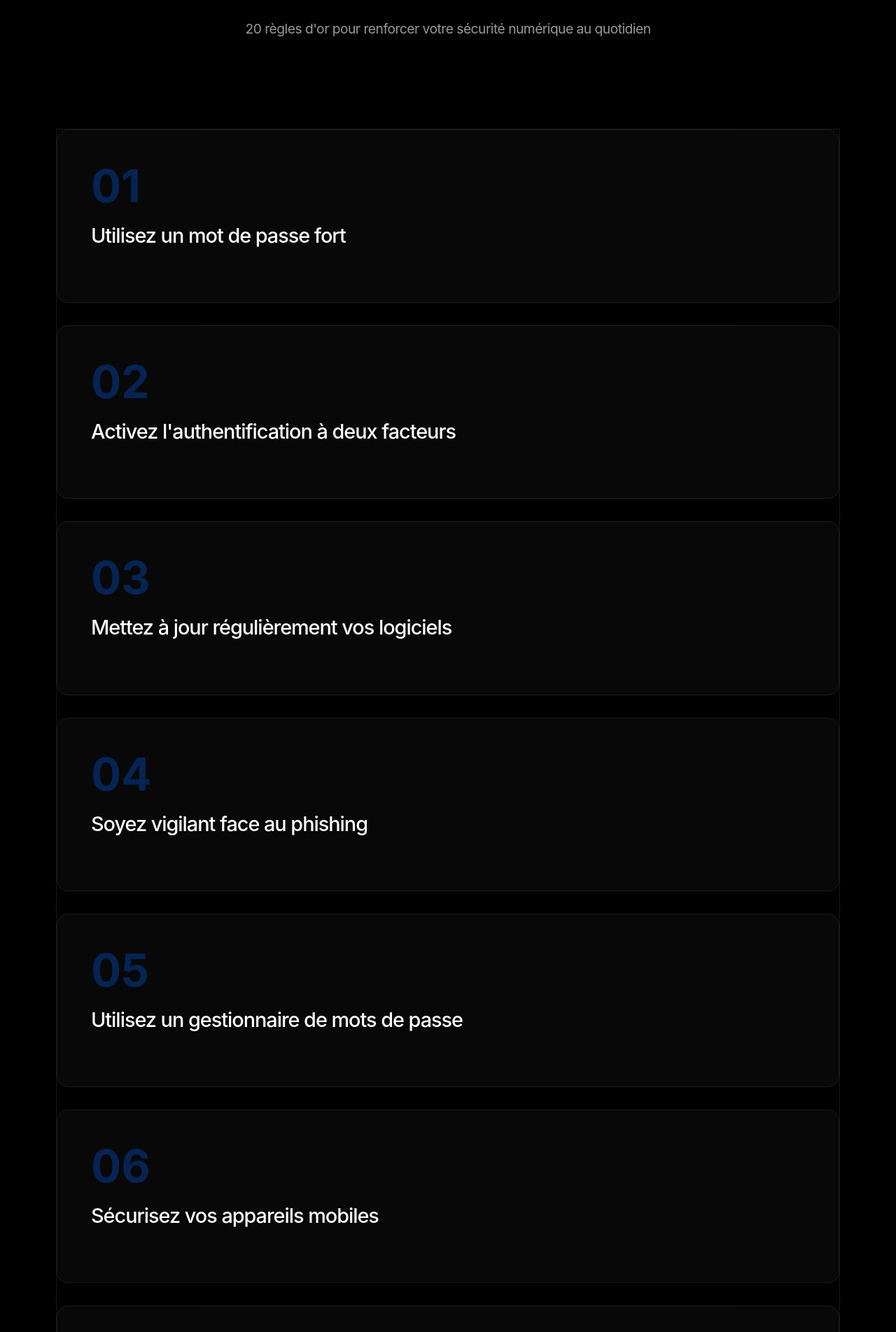
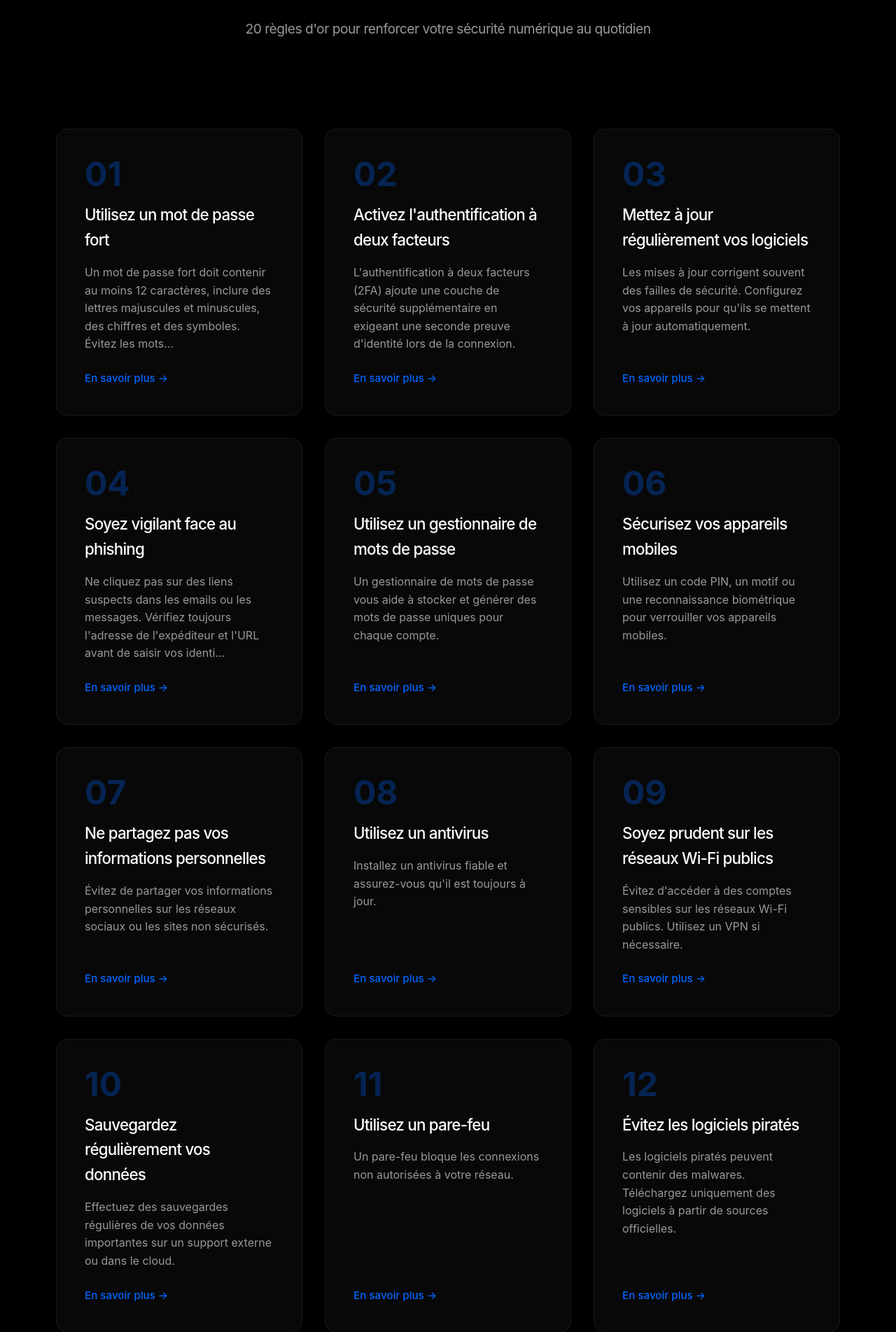
Before and after one commit to moa-digitalagency/CyberConfiance, a Flask app: page /rules in a window 1280 px wide. Shown: the part 320-2224 px from the top of the page at 70% size. Run offline with Flask 3, Linux system fonts and the light colour scheme.

Commit message:
Enhance rules display with individual pages and detailed content
Add a new route for individual rule details, update the rules page to display rules in a grid with summary previews, and introduce a Jinja filter to strip HTML tags from descriptions.

Replit-Commit-Author: Agent
Replit-Commit-Session-Id: 45b65037-a4c5-45e7-8520-8406e4f578e2
Replit-Commit-Checkpoint-Type: intermediate_checkpoint
Replit-Commit-Event-Id: 674fb0d3-dcdf-4b9c-9e01-325dc8af9040
Replit-Commit-Screenshot-Url: https://storage.googleapis.com/screenshot-production-us-central1/4e732988-c122-4bf9-9822-30913ec8a4d0/45b65037-a4c5-45e7-8520-8406e4f578e2/vG0YWIJ

```diff
--- a/app/__init__.py
+++ b/app/__init__.py
@@ -22,6 +22,16 @@ def create_app(config_class=Config):
     def load_user(user_id):
         from app.models import User
         return User.query.get(int(user_id))
+
+    import re
+
+    @app.template_filter('striptags')
+    def strip_tags(text):
+        """Remove HTML tags from a string"""
+        if not text:
+            return ''
+        clean = re.compile('<.*?>')
+        return re.sub(clean, '', str(text))
 
     from app.routes import main, admin_routes
     app.register_blueprint(main.bp)
--- a/app/routes/main.py
+++ b/app/routes/main.py
@@ -20,6 +20,12 @@ def about():
 def rules():
     all_rules = ContentService.get_all_rules()
     return render_template('rules.html', rules=all_rules)
+
+@bp.route('/rules/<int:rule_id>')
+def rule_detail(rule_id):
+    from app.models import Rule
+    rule = Rule.query.get_or_404(rule_id)
+    return render_template('rule_detail.html', rule=rule)
 
 @bp.route('/scenarios')
 def scenarios():
--- a/app/static/css/style.css
+++ b/app/static/css/style.css
@@ -890,6 +890,141 @@ footer {
     color: var(--accent-blue);
 }
 
+.rules-grid {
+    display: grid;
+    grid-template-columns: repeat(3, 1fr);
+    gap: 2rem;
+}
+
+.rule-card {
+    padding: 2.5rem;
+    border-radius: 16px;
+    text-decoration: none;
+    display: flex;
+    flex-direction: column;
+    position: relative;
+    transition: all 0.3s ease;
+    border: 1px solid var(--border-subtle);
+}
+
+.rule-card:hover {
+    transform: translateY(-4px);
+    border-color: rgba(0, 102, 255, 0.3);
+    box-shadow: 0 8px 32px rgba(0, 102, 255, 0.1);
+}
+
+.rule-card .rule-number {
+    font-size: 3rem;
+    font-weight: 700;
+    color: var(--accent-blue);
+    opacity: 0.3;
+    line-height: 1;
+    margin-bottom: 1rem;
+}
+
+.rule-card h3 {
+    font-size: 1.4rem;
+    font-weight: 500;
+    margin-bottom: 1rem;
+    color: var(--text-primary);
+    letter-spacing: -0.8px;
+}
+
+.rule-description {
+    color: var(--text-secondary);
+    line-height: 1.6;
+    margin-bottom: 1.5rem;
+    flex-grow: 1;
+}
+
+.read-more {
+    color: var(--accent-blue);
+    font-size: 0.95rem;
+    font-weight: 500;
+    display: inline-flex;
+    align-items: center;
+    gap: 0.5rem;
+    transition: gap 0.3s ease;
+}
+
+.rule-card:hover .read-more {
+    gap: 1rem;
+}
+
+.back-link {
+    display: inline-flex;
+    align-items: center;
+    color: var(--text-secondary);
+    text-decoration: none;
+    font-size: 0.95rem;
+    margin-bottom: 2rem;
+    transition: all 0.3s ease;
+}
+
+.back-link:hover {
+    color: var(--accent-blue);
+    transform: translateX(-5px);
+}
+
+.rule-detail-content {
+    padding: 3rem;
+    border-radius: 16px;
+}
+
+.rule-content {
+    color: var(--text-secondary);
+    line-height: 1.8;
+    font-size: 1.05rem;
+}
+
+.rule-content h2,
+.rule-content h3 {
+    color: var(--text-primary);
+    margin-top: 2.5rem;
+    margin-bottom: 1.5rem;
+    font-weight: 500;
+    letter-spacing: -0.8px;
+}
+
+.rule-content h2 {
+    font-size: 2rem;
+}
+
+.rule-content h3 {
+    font-size: 1.5rem;
+}
+
+.rule-content h4 {
+    color: var(--accent-blue);
+    margin-top: 2rem;
+    margin-bottom: 1rem;
+    font-size: 1.2rem;
+    font-weight: 500;
+}
+
+.rule-content p {
+    margin-bottom: 1.5rem;
+}
+
+.rule-content ul {
+    list-style: none;
+    padding: 0;
+    margin-bottom: 2rem;
+}
+
+.rule-content ul li {
+    padding-left: 1.5rem;
+    position: relative;
+    margin-bottom: 0.8rem;
+}
+
+.rule-content ul li::before {
+    content: "→";
+    position: absolute;
+    left: 0;
+    color: var(--accent-blue);
+}
+
 .scenarios-grid {
     display: grid;
     grid-template-columns: repeat(2, 1fr);
@@ -1212,6 +1347,10 @@ footer {
         grid-template-columns: repeat(2, 1fr);
     }
 
+    .rules-grid {
+        grid-template-columns: repeat(2, 1fr);
+    }
+
     .scenarios-grid,
     .tools-grid,
     .glossary-grid,
@@ -1258,6 +1397,7 @@ footer {
         grid-template-columns: 1fr;
     }
 
+    .rules-grid,
     .scenarios-grid,
     .tools-grid,
     .glossary-grid,
--- a/app/templates/rules.html
+++ b/app/templates/rules.html
@@ -13,24 +13,14 @@
 <section class="content-section">
     <div class="container">
         {% if rules %}
-        <div class="rules-list">
+        <div class="rules-grid">
             {% for rule in rules %}
-            <div class="rule-item glass-card">
+            <a href="{{ url_for('main.rule_detail', rule_id=rule.id) }}" class="rule-card glass-card">
                 <div class="rule-number">{{ "{:02d}".format(loop.index) }}</div>
                 <h3>{{ rule.title }}</h3>
-                <p class="rule-summary">{{ rule.summary }}</p>
-                <div class="rule-details">
-                    <p>{{ rule.explanation }}</p>
-                    {% if rule.best_practices %}
-                    <h4>Bonnes Pratiques</h4>
-                    <ul>
-                        {% for practice in rule.best_practices %}
-                        <li>{{ practice }}</li>
-                        {% endfor %}
-                    </ul>
-                    {% endif %}
-                </div>
-            </div>
+                <p class="rule-description">{{ (rule.description|striptags)[:150] }}{% if (rule.description|striptags)|length > 150 %}...{% endif %}</p>
+                <span class="read-more">En savoir plus →</span>
+            </a>
             {% endfor %}
         </div>
         {% else %}
```
Also changed, not shown: app/templates/rule_detail.html (added, +22 -0 lines), replit.md (+19 -1 lines).
